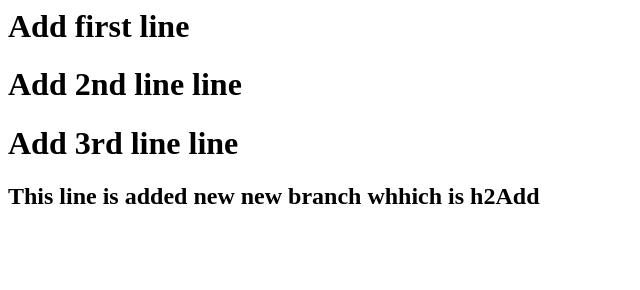
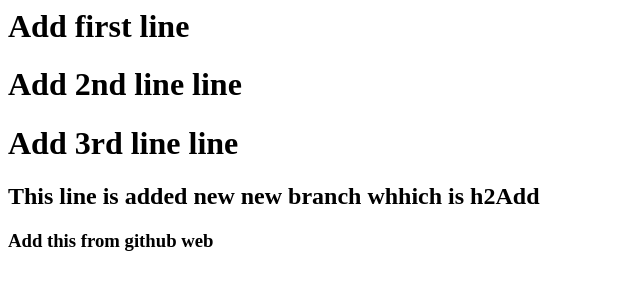
Before and after one commit to rajivsiddiqui/gitTest, a plain HTML site: page index.html in a window 1280 px wide. Shown: the whole page, without its empty margins (0-640 px from the left). Drawn offline with Linux system fonts and the light colour scheme.

Commit message:
add it from git hub website

```diff
--- a/index.html
+++ b/index.html
@@ -8,5 +8,7 @@
 <h1>Add 3rd line line</h1>
 
 <h2>This line is added new new branch whhich is h2Add</h2>
+
+<h3> Add this from github web</h3>
 </body>
 </html>
```
